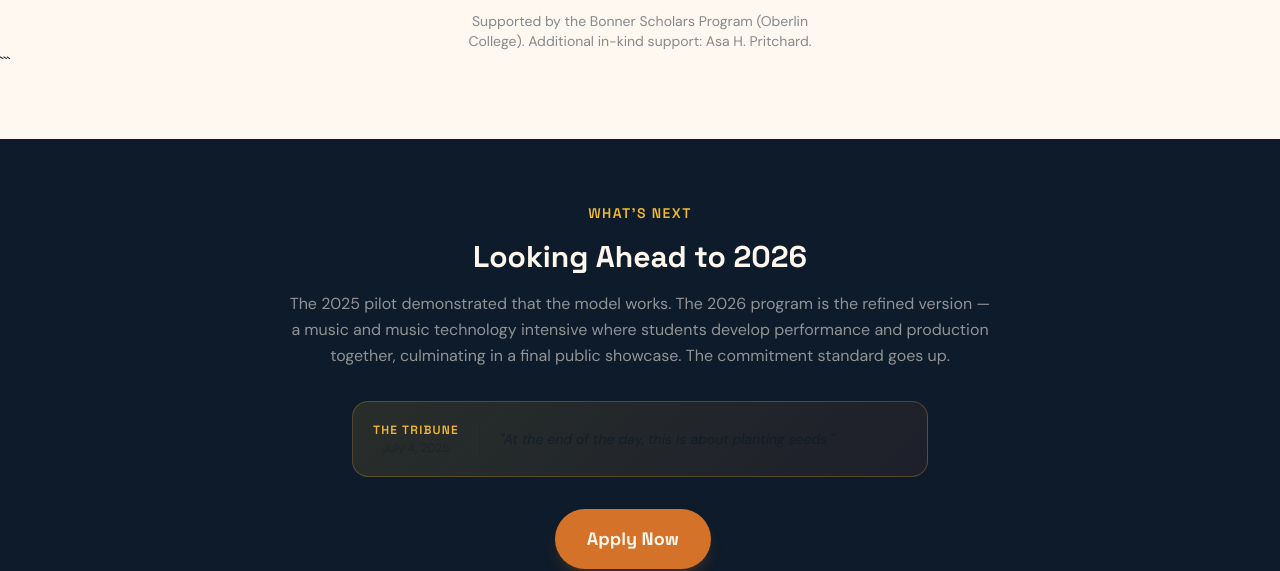
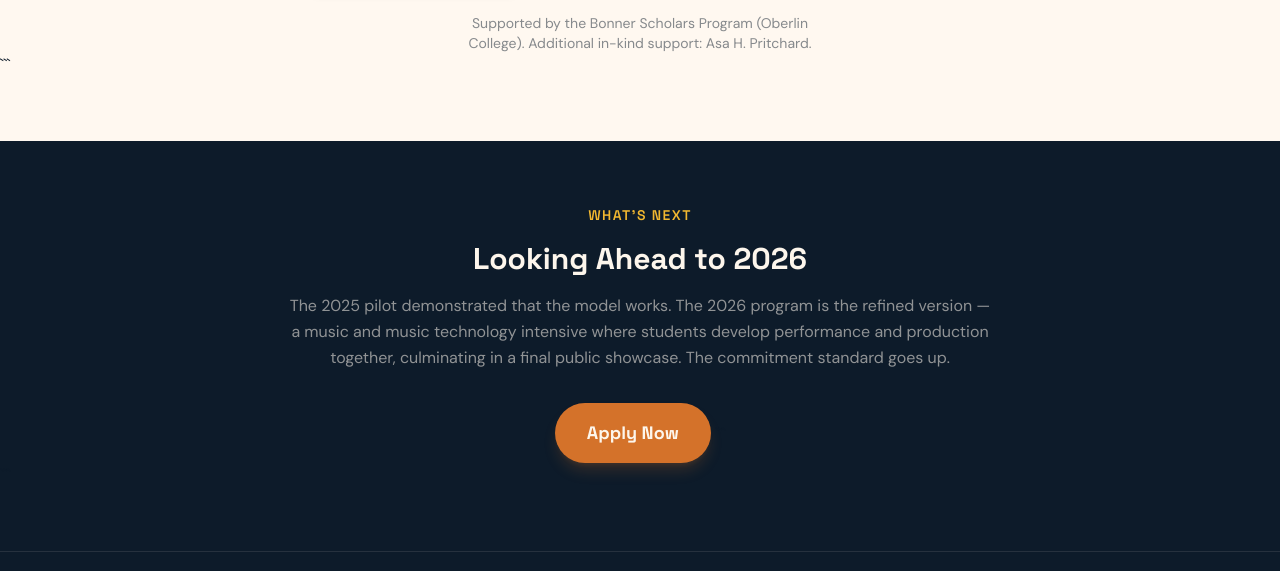
Before and after one commit to Island-Innovators-Bahamas/island-innovators-bahamas.github.io, a plain HTML site: page 2025.html in a window 1280 px wide. Shown: the part 5802-6373 px from the top of the page. Drawn offline with nearby package versions, Linux system fonts and the light colour scheme.

Commit message:
Update 2025.html

```diff
--- a/2025.html
+++ b/2025.html
@@ -373,8 +373,9 @@
       <div class="tribune-badge rounded-2xl p-8">
         <p class="text-gold font-heading font-semibold text-xs uppercase tracking-widest mb-3">Press Coverage</p>
         <h3 class="font-heading font-bold text-xl text-cream mb-4">Featured in The Tribune</h3>
-        <p class="text-cream/65 leading-relaxed mb-4">Island Innovators Bahamas was featured in the Tribune's Weekend Culture section on July 4, 2025 — highlighting the program's mission, its founder Christopher Hilton, and its impact on Nassau youth.</p>
-        <p class="text-cream/40 text-sm italic">"My vision for Island Innovators was never meant to be just a one-time summer programme; I've always envisioned it growing into something bigger, more sustainable, and more accessible across The Bahamas." — Christopher Hilton</p>
+        <p class="text-cream/65 leading-relaxed mb-6">Island Innovators Bahamas was featured in the Tribune's Weekend Culture section on July 4, 2025 — highlighting the program's mission, its founder Christopher Hilton, and its impact on Nassau youth.</p>
+        <p class="text-cream text-base italic leading-relaxed">"At the end of the day, this is about planting seeds."</p>
+        <p class="text-gold/70 text-xs font-heading font-semibold uppercase tracking-wider mt-3">The Tribune · July 4, 2025</p>
       </div>
     </div>
   </section>
@@ -430,14 +431,6 @@
       <p class="text-gold font-heading font-semibold text-sm uppercase tracking-widest mb-4">What's Next</p>
       <h2 class="font-heading font-bold text-2xl sm:text-3xl text-cream mb-4">Looking Ahead to 2026</h2>
       <p class="text-cream/55 leading-relaxed mb-8">The 2025 pilot demonstrated that the model works. The 2026 program is the refined version — a music and music technology intensive where students develop performance and production together, culminating in a final public showcase. The commitment standard goes up.</p>
-      <div class="tribune-badge rounded-2xl p-5 max-w-xl mx-auto mb-8 flex flex-col sm:flex-row items-center gap-5 text-left">
-        <div class="shrink-0 text-center">
-          <p class="text-gold font-heading font-semibold text-xs uppercase tracking-widest mb-0.5">The Tribune</p>
-          <p class="text-night/40 text-xs">July 4, 2025</p>
-        </div>
-        <div class="w-px h-8 bg-night/10 hidden sm:block shrink-0"></div>
-        <p class="text-night/70 text-sm leading-relaxed italic">"At the end of the day, this is about planting seeds."</p>
-      </div>
       <a href="apply.html" class="inline-flex items-center px-8 py-4 bg-orange text-cream font-heading font-bold text-lg rounded-full hover:bg-coral transition-colors shadow-lg shadow-orange/20">
           Apply Now
         </a>
```
